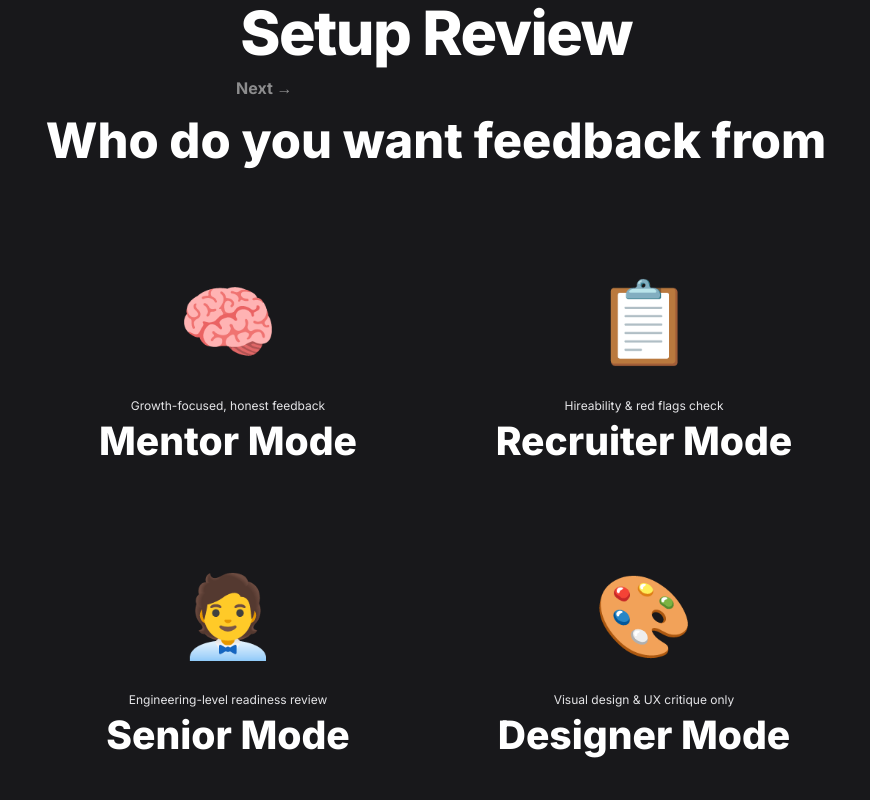
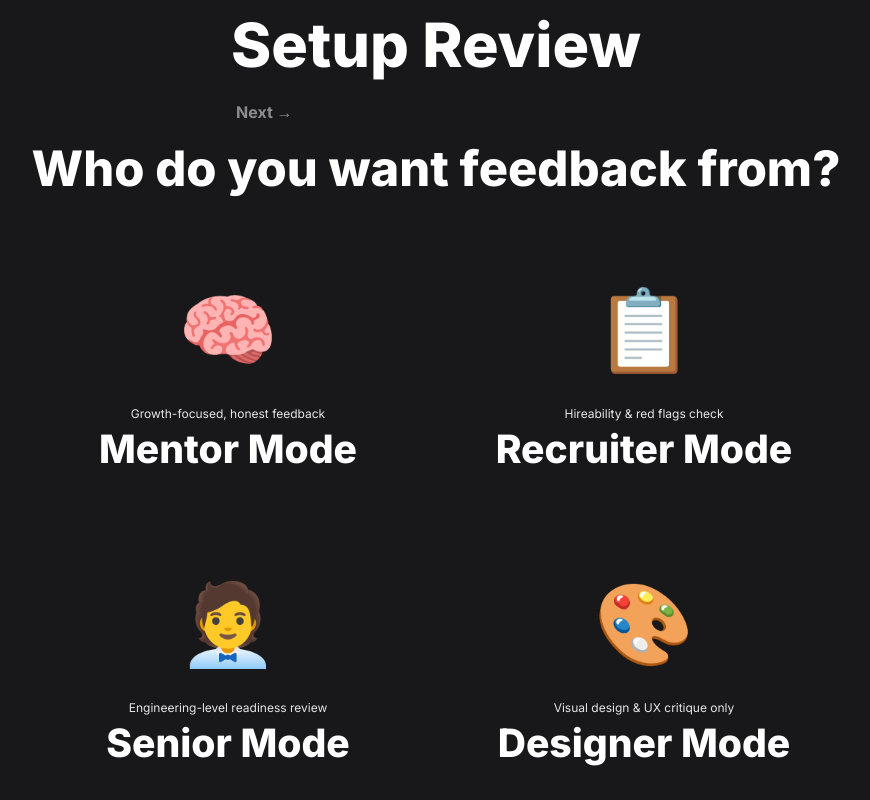
Before and after one commit to ChetanbirSingh/FitCheck, a Next.js app: page /review in a window 1280 px wide. Shown: the top 800 px of the page, without its empty margins (204-1074 px from the left). Built offline with nearby package versions, Linux system fonts and the light colour scheme.

Commit message:
style: removed unused heading classes and adjusted layout widths

```diff
--- a/src/app/review/page.tsx
+++ b/src/app/review/page.tsx
@@ -42,7 +42,7 @@ export default function ReviewPage() {
 
   return (
     <div className='text-center'>
-      <h1 className='text-4xl font-extrabold tracking-tight text-white'>Setup Review</h1>
+      <h1>Setup Review</h1>
       <div className='flex justify-between w-full max-w-md mx-auto'>
         {step > 1 && (
           <button
--- a/src/components/PersonSelection.tsx
+++ b/src/components/PersonSelection.tsx
@@ -48,10 +48,8 @@ export default function PersonSelection({
         id='choose-persona-heading'
         initial={{ opacity: 0, y: -20 }}
         animate={{ opacity: 1, y: 0 }}
-        transition={{ duration: 0.5, ease: 'easeOut' }}
-        className='text-center mb-6 text-2xl font-semibold'
-      >
-        Who do you want feedback from
+        transition={{ duration: 0.5, ease: 'easeOut' }}>
+        Who do you want feedback from?
       </motion.h2>
 
       <div className='flex justify-center items-center gap-4 flex-wrap p-7'>
@@ -69,7 +67,7 @@ export default function PersonSelection({
               }}
               whileTap={{ scale: 0.97 }}
               whileHover={{ scale: 1.06 }}
-              className={`w-[200px] md:w-[300px] lg:w-[400px] h-auto flex flex-col justify-center items-center p-9 cursor-pointer rounded-l transition-colors duration-300 hover:bg-[rgba(163,230,53,0.47)] ${
+              className={`w-full md:w-[300px] lg:w-[400px] h-auto flex flex-col justify-center items-center p-9 cursor-pointer rounded-l transition-colors duration-300 hover:bg-[rgba(163,230,53,0.47)] ${
                 isSelected ? 'bg-accent-lime' : 'bg-transparent'
               }`}
               onClick={() => {
--- a/src/components/TechSelection.tsx
+++ b/src/components/TechSelection.tsx
@@ -26,9 +26,7 @@ export default function TechstackSelection({
       <motion.h2
         initial={{ opacity: 0, y: -20 }}
         animate={{ opacity: 1, y: 0 }}
-        transition={{ duration: 0.5, ease: 'easeOut' }}
-        className='text-center text-xl sm:text-2xl md:text-3xl font-bold text-white'
-      >
+        transition={{ duration: 0.5, ease: 'easeOut' }}>
         What is your techstack
       </motion.h2>
 
```
